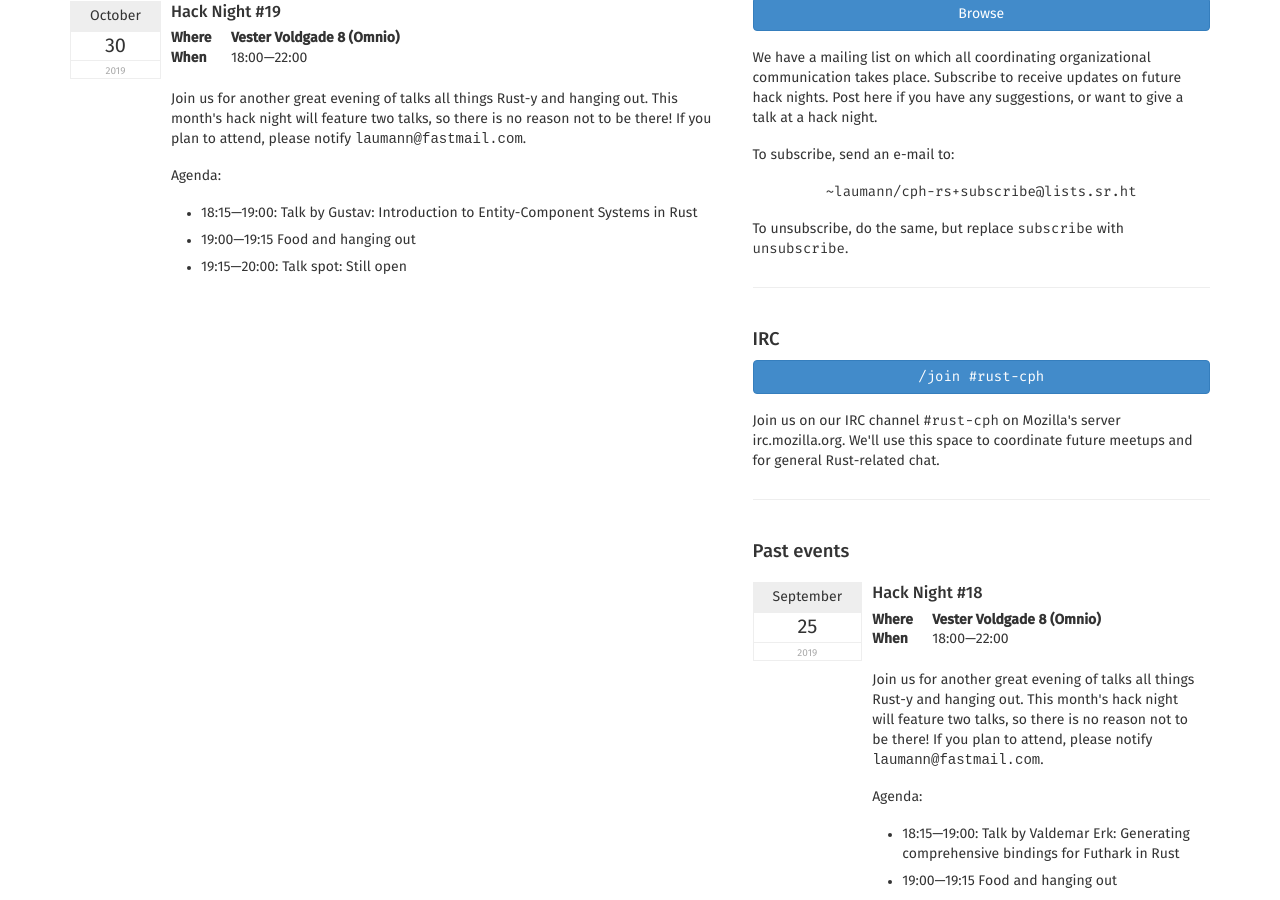
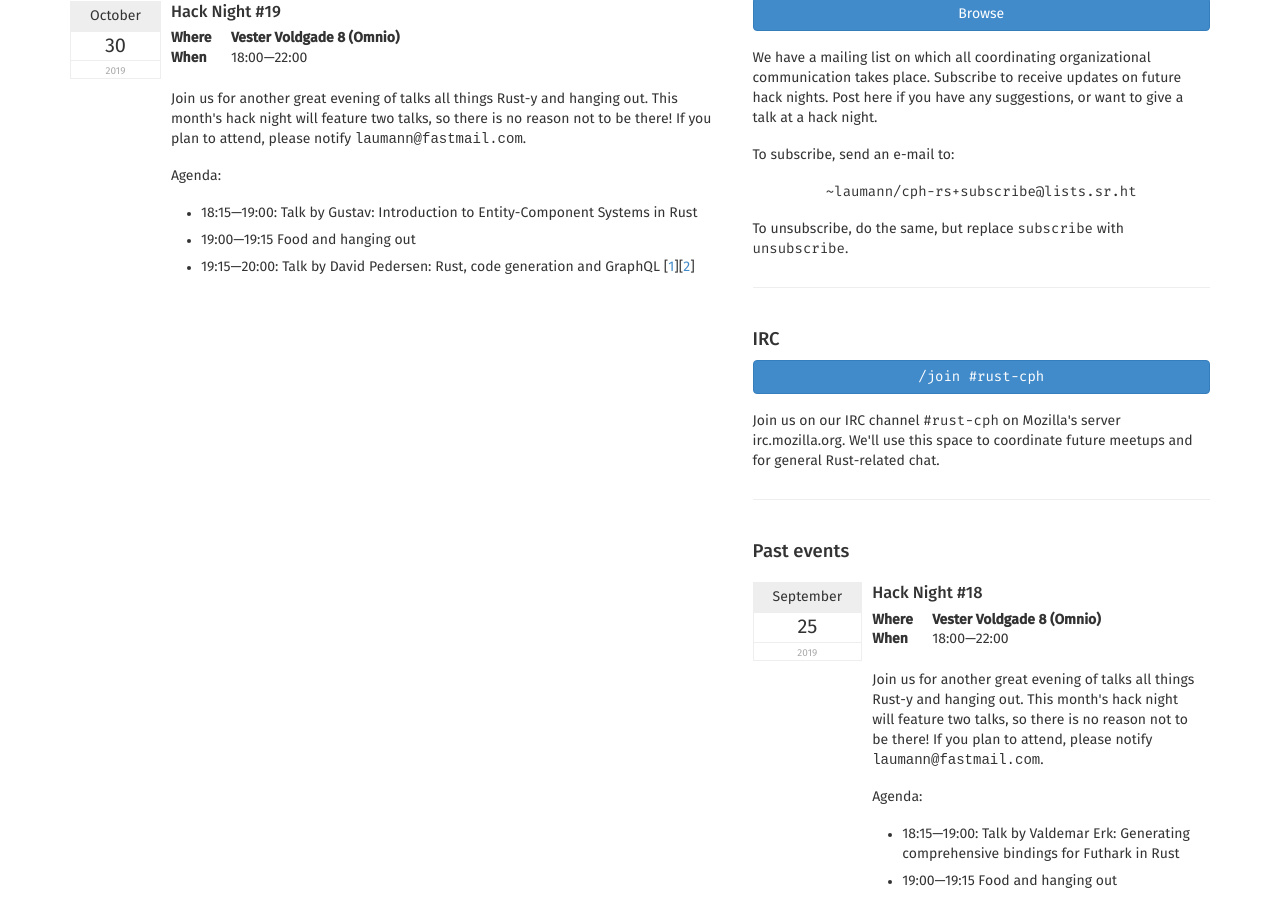
Before and after one commit to laumann/cph.rs, a Jekyll site: the page built from index.html, in a window 1280 px wide and 900 px high, scrolled down 448 px. Built offline with Jekyll 4.4.1, drawn with Linux system fonts in a browser that asks for light colours; Markdown is read by kramdown in place of the engine named in the settings.

Commit message:
Add talk by @davidpdrsn

```diff
--- a/index.html
+++ b/index.html
@@ -47,7 +47,7 @@ title: The Copenhagen Rust Group
               <ul>
 		<li>18:15&mdash;19:00: Talk by Gustav: Introduction to Entity-Component Systems in Rust</li>
 		<li>19:00&mdash;19:15 Food and hanging out</li>
-		<li>19:15&mdash;20:00: Talk spot: Still open</li>
+		<li>19:15&mdash;20:00: Talk by David Pedersen: Rust, code generation and GraphQL [<a href="https://github.com/davidpdrsn">1</a>][<a href="https://crates.io/users/davidpdrsn">2</a>]</li>
               </ul>
 	    </p>
 
```
